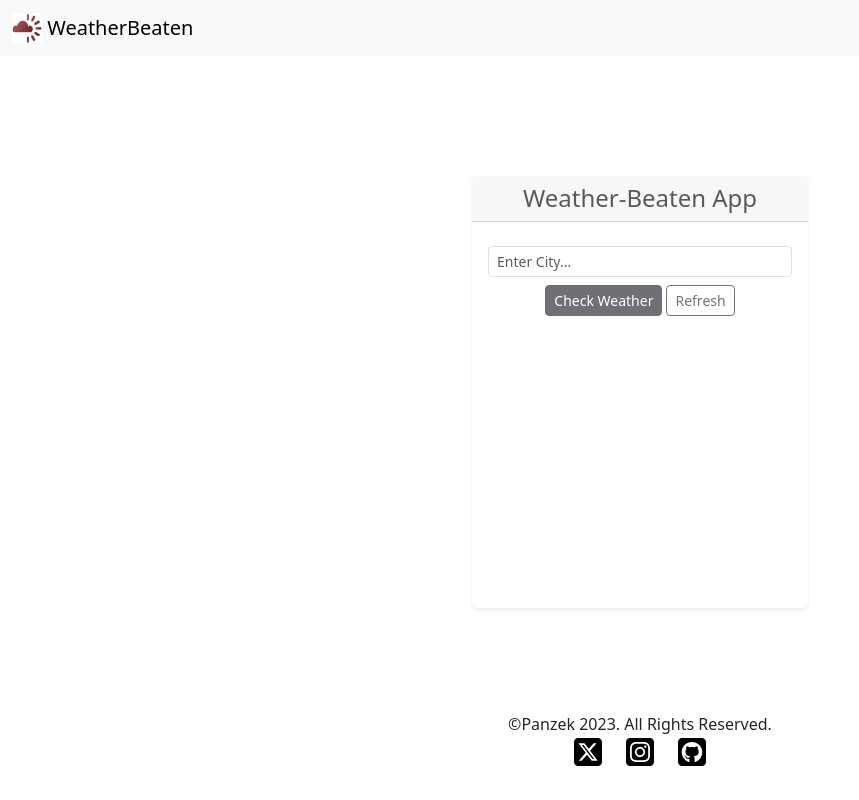
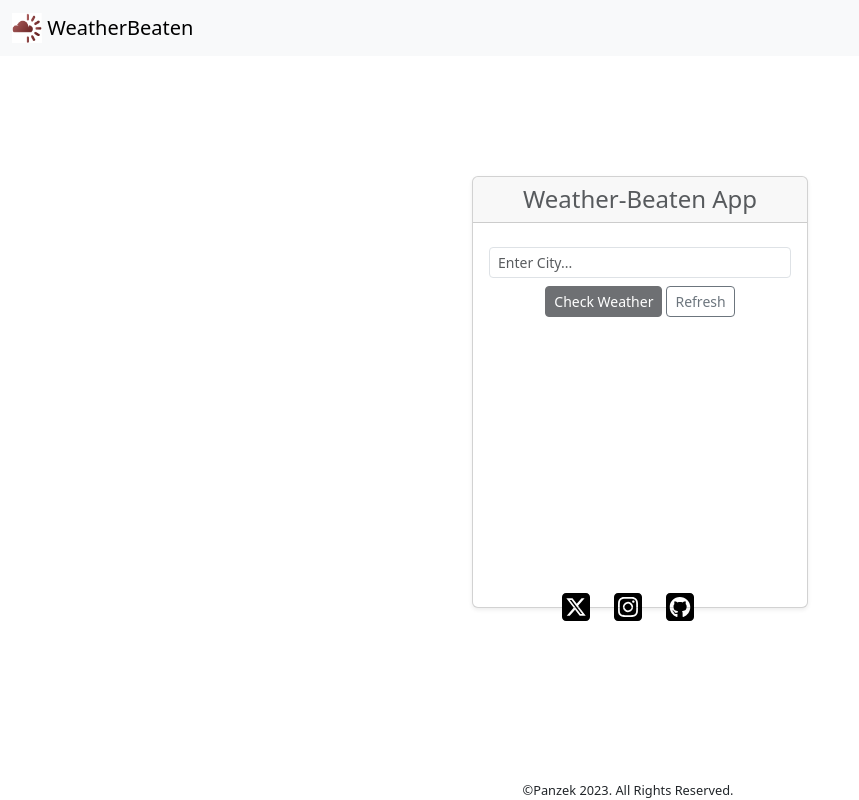
Before and after one commit to panzek/weather-beaten, a React (Create React App) app: page / in a window 1280 px wide. Shown: the whole page, without its empty margins (0-859 px from the left). Built offline with nearby package versions, Linux system fonts and the light colour scheme; no server answers.

Commit message:
Add code for social icons absolute positioning

```diff
--- a/src/App.css
+++ b/src/App.css
@@ -28,3 +28,14 @@
 .icon-color:hover {
   color: blueviolet;
 }
+
+
+.icons {
+  --bs-gutter-x: 1.5rem;
+  --bs-gutter-y: 0;
+  display: flex;
+  flex-wrap: wrap;
+  margin-top: calc(-1 * var(--bs-gutter-y));
+  margin-right: calc(-.5 * var(--bs-gutter-x));
+  margin-left: calc(-.5 * var(--bs-gutter-x));
+}
--- a/src/App.js
+++ b/src/App.js
@@ -86,10 +86,10 @@ const App = () => {
 return (
   <>
     <Navigation />
-    <Row>
-      <Col className="col display">
+    <Row className="position-relative">
+      <Col className="col display position-relative">
         <header className="App-header">
-          <Card className="text-center shadow-sm border-0" style={{ width: '21rem', height: '27rem', color: 'red' }}>
+          <Card className="text-center shadow-sm" style={{ width: '21rem', height: '27rem' }}>
             <Card.Header as="h4" className="text-muted mb-2">Weather-Beaten App</Card.Header>
             <Card.Body>
               <Card.Text className="mb-0">
@@ -119,15 +119,22 @@ return (
                   checkWeather="Check Weather"
                 />
               </Card.Text>
+              <Card.Text>
+              <Footer
+                className="position-absolute icons ms-auto"
+              />
+            </Card.Text>
             </Card.Body>
           </Card>
+
         </header>
       </Col>
     </Row>
-    <Row>
-      <Footer
-        copyrights="&copy;Panzek 2023. All Rights Reserved."
-      />
+    <Row
+      className="justify-content-center position-absolute bottom-0 start-50 translate-middle-x"
+      style={{ fontSize: '0.8rem' }}
+    >
+        &copy;Panzek 2023. All Rights Reserved.
     </Row>
   </>
 )
--- a/src/components/Footer.js
+++ b/src/components/Footer.js
@@ -7,12 +7,8 @@ const Footer = ({ copyrights}) => {
     return (
         <>
             <Container className="col socials">
-                <Row>
-                    <Col>
-                    {copyrights}
-                    </Col>
-                </Row>
-                <Row>
+
+                <Row className="position-absolute top-100 start-50 translate-middle">
                     <Col>
                         <a
                             href="https://twitter.com/ipanzek"
@@ -68,6 +64,7 @@ const Footer = ({ copyrights}) => {
                         </a>
                     </Col>
                 </Row>
+
             </Container>
         </>
     )
```
